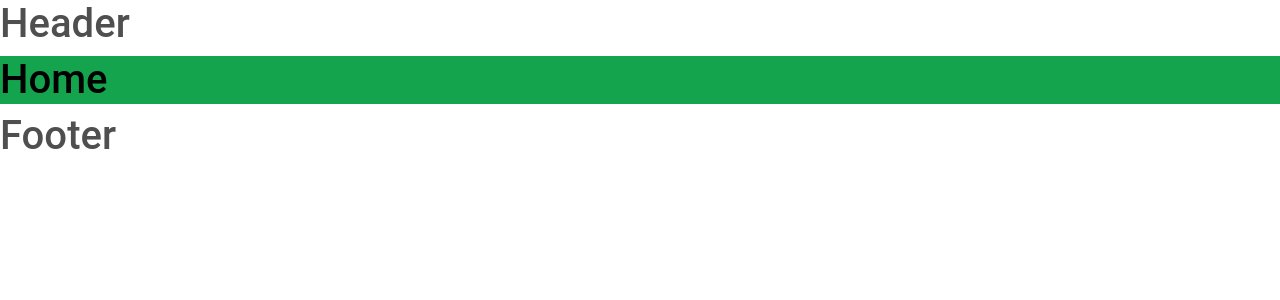
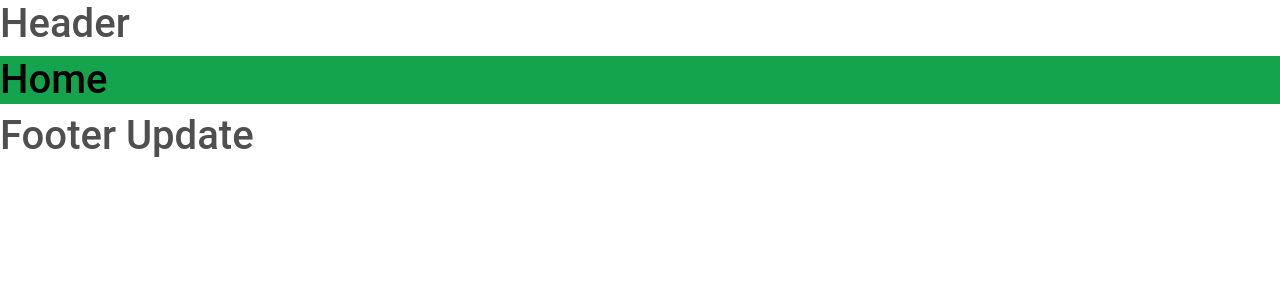
Before and after one commit to sayfillayev000/E-Commerce, a React (Vite) app: page / in a window 1280 px wide. Shown: the top 300 px of the page. Built offline with nearby package versions, Linux system fonts and the light colour scheme.

Commit message:
change footer

```diff
--- a/src/components/layouts/footer/index.jsx
+++ b/src/components/layouts/footer/index.jsx
@@ -3,7 +3,7 @@ import { memo } from "react";
 const index = memo(() => {
   return (
     <>
-      <h1>Footer</h1>
+      <h1>Footer Update</h1>
     </>
   );
 });
```
